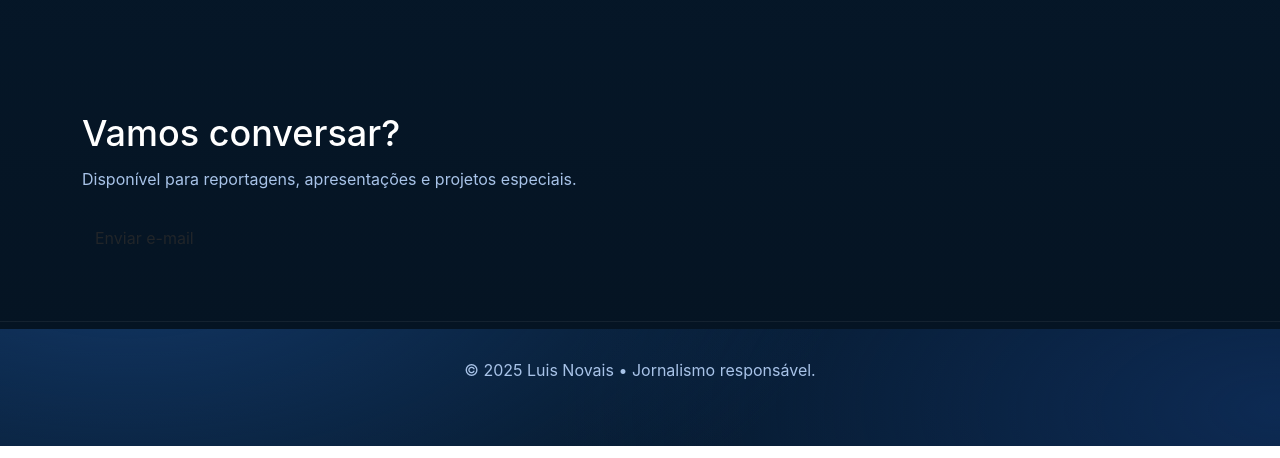
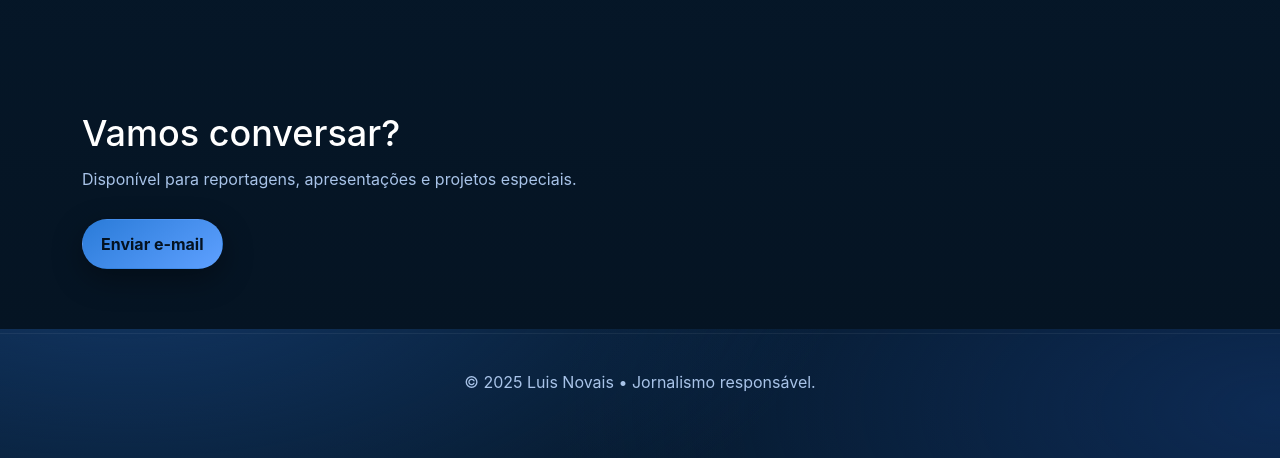
Before and after one commit to BssEric/Luis---Portifolio, a plain HTML site: page index.html in a window 1280 px wide. Shown: the part 2071-2529 px from the top of the page. Drawn offline with nearby package versions, Linux system fonts and the light colour scheme.

Commit message:
Atualizar o index.html

```diff
--- a/index.html
+++ b/index.html
@@ -38,7 +38,7 @@
     a:hover{color:white}
     .container{width:min(1200px,92%); margin-inline:auto}
 
-    /* Navbar Bootstrap Customizada */
+    /* NAVBAR BOOTSTRAP PERSONALIZADA */
     .navbar-custom {
       background: linear-gradient(180deg, rgba(3,13,26,.8), rgba(3,13,26,.35) 70%, transparent) !important;
       backdrop-filter: saturate(1.2) blur(8px);
@@ -90,6 +90,9 @@
     .hero p{font-size:clamp(16px,1.7vw,18px); color:var(--muted)}
     .tag{display:inline-block; padding:8px 12px; border-radius:999px; background:rgba(110, 169, 255, 0.12); border:1px solid rgba(110,169,255,.25); color:var(--primary-2); font-weight:700; letter-spacing:.2px}
     .cta{display:flex; gap:14px; margin-top:20px; flex-wrap:wrap}
+    .btn{display:inline-grid; place-items:center; padding:12px 18px; border-radius:999px; font-weight:700;
+      background:linear-gradient(145deg, var(--primary), var(--accent)); color:#041220; box-shadow:var(--shadow)}
+    .btn:hover{transform:translateY(-1px); filter:brightness(1.05)}
 
     .profile-img{width:100%; max-width:400px; border-radius:var(--radius); box-shadow:var(--shadow); border:1px solid rgba(255,255,255,.08); transition:transform 0.3s}
     .profile-img:hover{transform:scale(1.02)}
```
